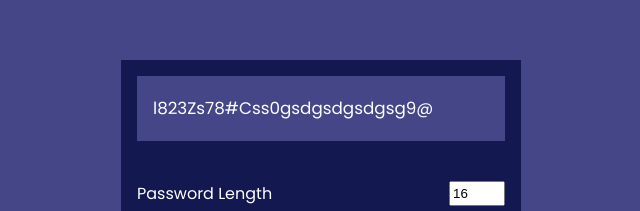
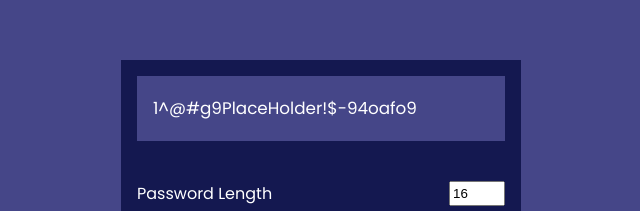
Before and after one commit to hadisrour6/Password-Generator, a plain HTML site: page index.html in a window 1280 px wide. Shown: the part 143-354 px from the top of the page, 319-959 px from the left. Drawn offline with Linux system fonts and the light colour scheme.

Commit message:
Update index.html

```diff
--- a/index.html
+++ b/index.html
@@ -12,7 +12,7 @@
     <div class="container-password">
         <div class = "pw-header">
             <div class = "Password" >
-                <span id="pw">l823Zs78#Css0gsdgsdgsdgsg9@</span>
+                <span id="pw">1^@#g9PlaceHolder!$-94oafo9</span>
                 <button id = "copy"> Copy </button>
             </div>
         </div>
```
